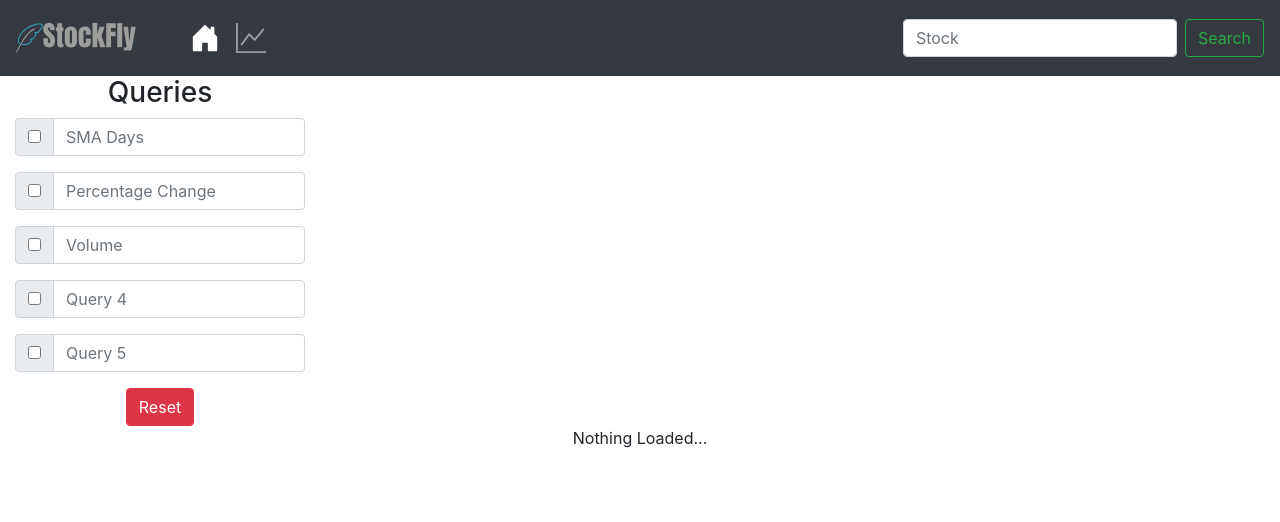
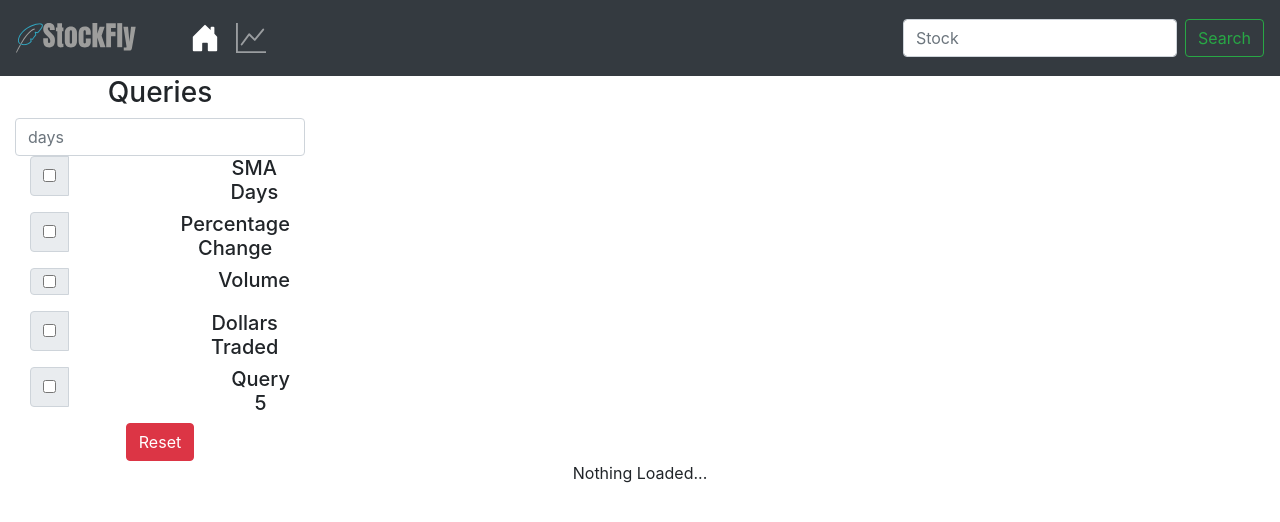
Before and after one commit to liamkyoung/stockfly, a React (Create React App) app in the folder client/: page / in a window 1280 px wide. Shown: the top 522 px of the page. Built offline with nearby package versions, Linux system fonts and the light colour scheme.

Commit message:
reformatted date input

```diff
--- a/client/src/components/Interface.js
+++ b/client/src/components/Interface.js
@@ -1,133 +1,158 @@
-import React from 'react'
-import Graph from './Graph.js'
-import { Navbar, Button } from "react-bootstrap"
-import SearchBar from './SearchBar.js'
-import Option from './Option.js'
-import SectorSelector from './SectorSelector.js'
+import React from "react";
+import Graph from "./Graph.js";
+import { Navbar, Button, InputGroup, FormControl } from "react-bootstrap";
+import SearchBar from "./SearchBar.js";
+import Option from "./Option.js";
+import SectorSelector from "./SectorSelector.js";
 
 class Interface extends React.Component {
-  constructor (props) {
-    super(props)
+  constructor(props) {
+    super(props);
     this.state = {
       isLoaded: false,
-      stock: '',
+      stock: "",
       works: true,
+      days: "",
 
-      smaDays: '',
+      //dtDays: '',
+      dtActive: false,
+
+      //smaDays: '',
       smaActive: false,
 
-      pDays: '',
+      //pDays: '',
       pActive: false,
 
-      vBucket: '',
-      vActive: false
-    }
-    this.getStock = this.getStock.bind(this)
-    this.getSMA = this.getSMA.bind(this)
-    this.getPercent = this.getPercent.bind(this)
-    this.getVolume = this.getVolume.bind(this)
-    this.resetButton = this.resetButton.bind(this)
+      //vBucket: '',
+      vActive: false,
+    };
+    this.getStock = this.getStock.bind(this);
+    this.getSMA = this.getSMA.bind(this);
+    this.getPercent = this.getPercent.bind(this);
+    this.getVolume = this.getVolume.bind(this);
+    this.getDT = this.getDT.bind(this);
+    this.resetButton = this.resetButton.bind(this);
+    this.setDays = this.setDays.bind(this);
   }
 
-  async getStock (stock) {
+  async getStock(stock) {
     await this.setState({
-      stock: stock
-    })
+      stock: stock,
+    });
 
-    console.log('UPDATED STOCK', this.state.stock)
+    console.log("UPDATED STOCK", this.state.stock);
   }
 
-  getSMA (selected, days) {
-    if (selected) {
+  getSMA(selected) {
     this.setState({
       smaActive: selected,
-        smaDays: days,
-        reset: false
-      })
-    } else {
-      this.setState({
-        smaActive: selected,
-        smaDays: '',
-        reset: false
-      })
-    }
-    console.log('Simple Moving Average Days', this.state.smaDays)
+      reset: false,
+    });
+    //console.log('Simple Moving Average Days', this.state.smaDays)
   }
 
-  getPercent (selected, days) {
-    if (selected) {
+  getPercent(selected) {
     this.setState({
       pActive: selected,
-        pDays: days,
-        reset: false
-      })
-    } else {
-      this.setState({
-        pActive: selected,
-        pDays: '',
-        reset: false
-      })
-    }
-    console.log('Percentage Days', this.state.pDays)
+      reset: false,
+    });
+    //console.log('Percentage Days', this.state.pDays)
   }
 
-  getVolume (selected, days) {
-    if (selected) {
+  getVolume(selected) {
     this.setState({
       vActive: selected,
-        vBucket: days,
-        reset: false
-      })
-    } else {
-      this.setState({
-        vActive: selected,
-        vBucket: '',
-        reset: false
-      })
-    }
-    console.log('Volume Days', this.state.vBucket)
+      reset: false,
+    });
+    //console.log('Volume Days', this.state.vBucket)
   }
 
-  resetButton () {
-    console.log('Reset')
+  getDT(selected) {
     this.setState({
-      stock: '',
-      smaDays: '',
-      smaActive: false,
-      pDays: '',
-      pActive: false,
-      vBucket: '',
-      vActive: false,
-      reset: true
-    })
+      dtActive: selected,
+      reset: false,
+    });
   }
 
-  render () {
+  setDays(days) {
+    this.setState({
+      days: days,
+    });
+  }
+
+  resetButton() {
+    console.log("Reset");
+    this.setState({
+      stock: "",
+      days: "",
+      smaActive: false,
+      pActive: false,
+      vActive: false,
+      dtActive: false,
+      reset: true,
+    });
+  }
+
+  render() {
     return (
-      <div className='front-page'>
+      <div className="front-page">
         <SearchBar handler={this.getStock} reset={this.state.reset} />
-        <div className='col-3'>
+        <div className="col-3">
           <h3>Queries</h3>
-          <Option handler={this.getSMA} pHolder='SMA Days' reset={this.state.reset} />
-          <Option handler={this.getPercent} pHolder='Percentage Change' reset={this.state.reset} />
-          <Option handler={this.getVolume} pHolder='Volume' reset={this.state.reset} />
-          <Option handler={() => console.log('No functionality yet.')} pHolder='Query 4' reset={this.state.reset} />
-          <Option handler={() => console.log('No functionality yet.')} pHolder='Query 5' reset={this.state.reset} />
-          <Button variant='danger' onClick={this.resetButton}>Reset</Button>
+          <FormControl
+            type="text"
+            className="mr-sm-2"
+            name="days"
+            value={this.state.days}
+            onChange={(e) => {
+              const target = e.target;
+              this.setState({ days: target.value });
+            }}
+            placeHolder="days"
+          />
+          <Option
+            handler={this.getSMA}
+            pHolder="SMA Days"
+            reset={this.state.reset}
+          />
+          <Option
+            handler={this.getPercent}
+            pHolder="Percentage Change"
+            reset={this.state.reset}
+          />
+          <Option
+            handler={this.getVolume}
+            pHolder="Volume"
+            reset={this.state.reset}
+          />
+          <Option
+            handler={this.getDT}
+            pHolder="Dollars Traded"
+            reset={this.state.reset}
+          />
+          <Option
+            handler={() => console.log("No functionality yet.")}
+            pHolder="Query 5"
+            reset={this.state.reset}
+          />
+          <Button variant="danger" onClick={this.resetButton}>
+            Reset
+          </Button>
         </div>
-        {this.state.stock ?
+        {this.state.stock ? (
           <Graph
             stock={this.state.stock}
-            smaDays={this.state.smaDays}
+            days={this.state.days}
             smaActive={this.state.smaActive}
-            pDays={this.state.pDays}
             pActive={this.state.pActivated}
-            vBucket={this.state.vBucket}
             vActive={this.state.vActive}
-          /> : <p>Nothing Loaded...</p>}
+          />
+        ) : (
+          <p>Nothing Loaded...</p>
+        )}
       </div>
-    )
+    );
   }
 }
 
-export default Interface
+export default Interface;
--- a/client/src/components/Option.js
+++ b/client/src/components/Option.js
@@ -1,30 +1,30 @@
-import React from 'react'
-import { InputGroup, FormControl } from 'react-bootstrap'
+import React from "react";
+import { InputGroup, FormControl } from "react-bootstrap";
 
 class Options extends React.Component {
-  constructor (props) {
-    super(props)
+  constructor(props) {
+    super(props);
     this.state = {
       selected: false,
-      days: ''
-    }
-    this.handleChange = this.handleChange.bind(this)
-    this.handleSubmit = this.handleSubmit.bind(this)
+    };
+    this.handleChange = this.handleChange.bind(this);
+    this.handleSubmit = this.handleSubmit.bind(this);
   }
 
-  async handleChange (e) {
-    const target = e.target
-    const name = target.name
+  async handleChange(e) {
+    const target = e.target;
+    const name = target.name;
 
-    await this.setState({ [name]: target.value })
-    this.props.handler(this.state.selected, this.state.days)
+    await this.setState({ [name]: target.value });
+    this.props.handler(this.state.selected);
   }
 
-  async handleSubmit (e) {
-    await this.setState({ selected: !this.state.selected })
-    this.props.handler(this.state.selected, this.state.days)
+  async handleSubmit(e) {
+    await this.setState({ selected: !this.state.selected });
+    this.props.handler(this.state.selected);
   }
 
+  /*
   componentDidUpdate (prevProps) {
     if (prevProps.reset !== this.props.reset) {
       this.setState({
@@ -32,30 +32,25 @@ class Options extends React.Component {
       })
     }
   }
+  */
 
-  render () {
+  render() {
     return (
-      <div className='container'>
-        <div className='row'>
-          <InputGroup className='mb-3'>
+      <div className="container">
+        <div className="d-flex flex-row">
+          <InputGroup className="mb-3">
             <InputGroup.Prepend>
               <InputGroup.Checkbox
-                aria-label='Checkbox for following text input'
+                aria-label="Checkbox for following text input"
                 onChange={this.handleSubmit}
               />
             </InputGroup.Prepend>
-            <FormControl
-              name='days'
-              aria-label='Text input with checkbox'
-              placeholder={this.props.pHolder}
-              onChange={this.handleChange}
-              value={this.state.days}
-            />
           </InputGroup>
+          <h5>{this.props.pHolder}</h5>
         </div>
       </div>
-    )
+    );
   }
 }
 
-export default Options
+export default Options;
```
Also changed, not shown: client/src/components/Graph.js (+161 -117 lines), 1 other file (tests, documents, lock files or other folders). Lines whose indentation alone changed are shown as unchanged.
